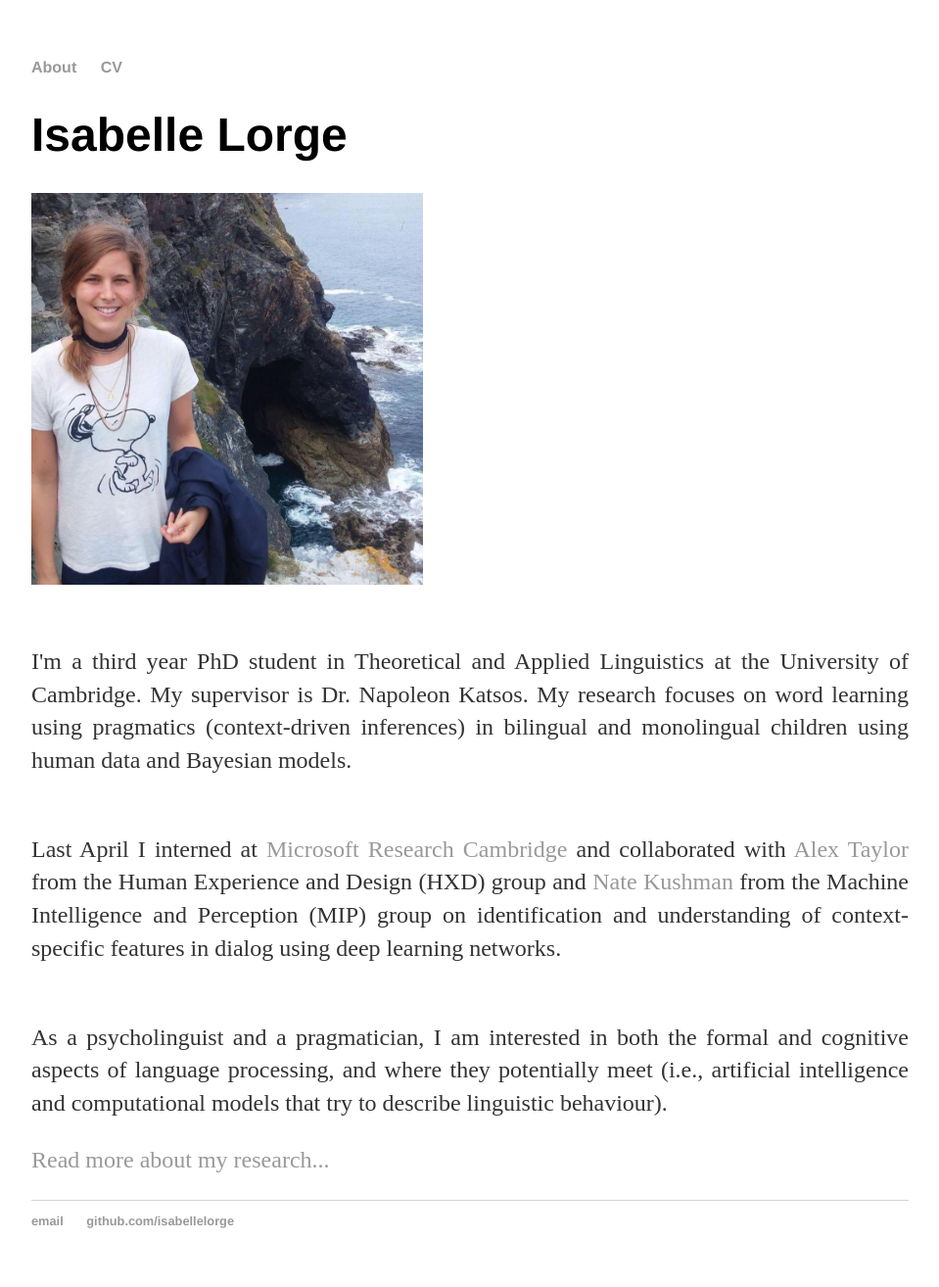
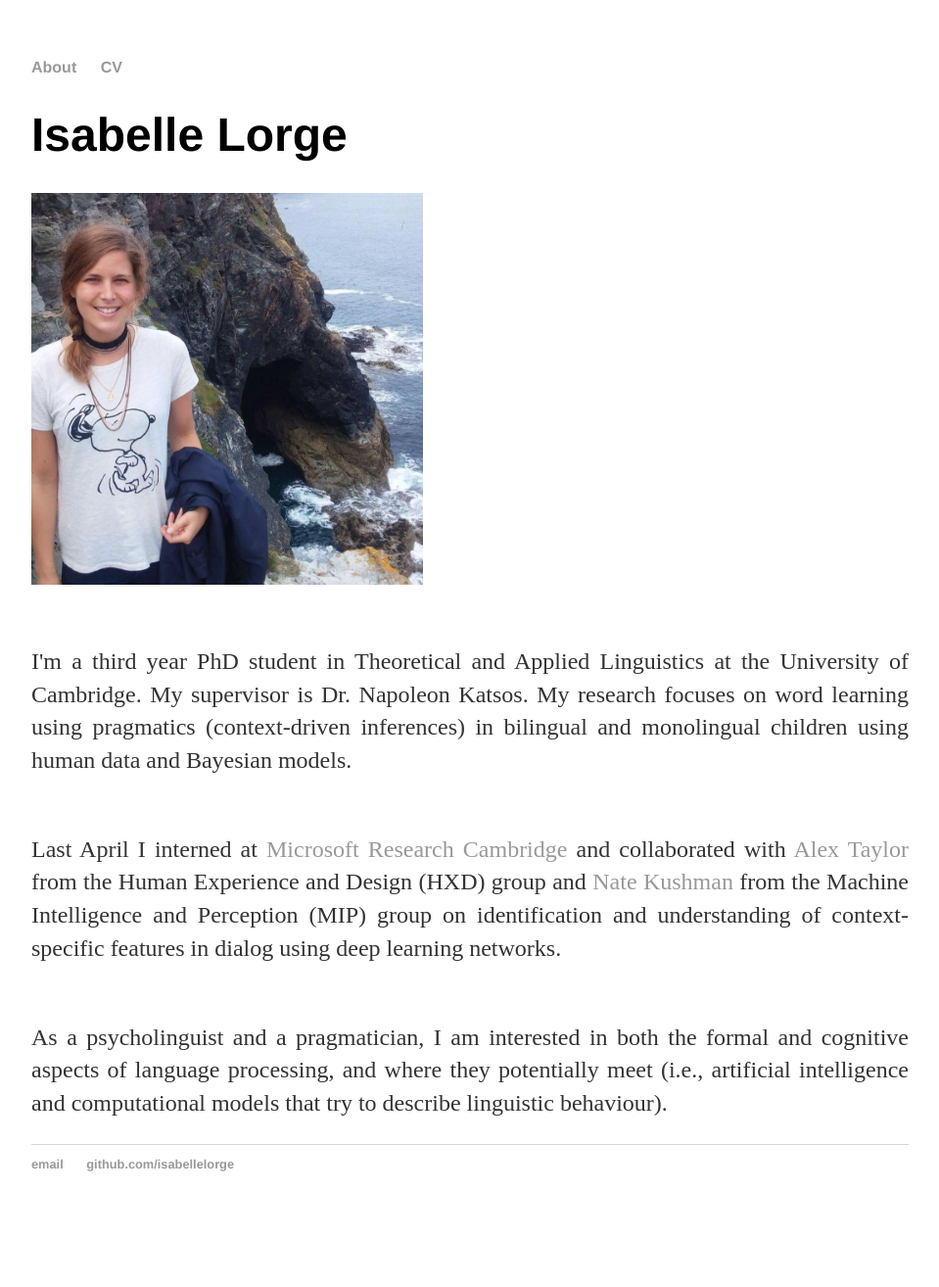
Before and after one commit to isabellelorge/isabellelorge.github.io, a Jekyll site: the page built from index.html, in a window 1280 px wide. Shown: the whole page at 98% size, without its empty margins (160-1119 px from the left). Built offline with Jekyll 4.4.1, drawn with Linux system fonts in a browser that asks for light colours; after the commit the page ends 1256 px from its top, so only the background shows below that.

Commit message:
Update index.html

```diff
--- a/index.html
+++ b/index.html
@@ -14,5 +14,4 @@ title: Isabelle Lorge
         </br> </p>
 
 
-		<p> <a href="/about.html"> Read more about my research...</a></p>
 </div><!-- /.blurb -->
```
